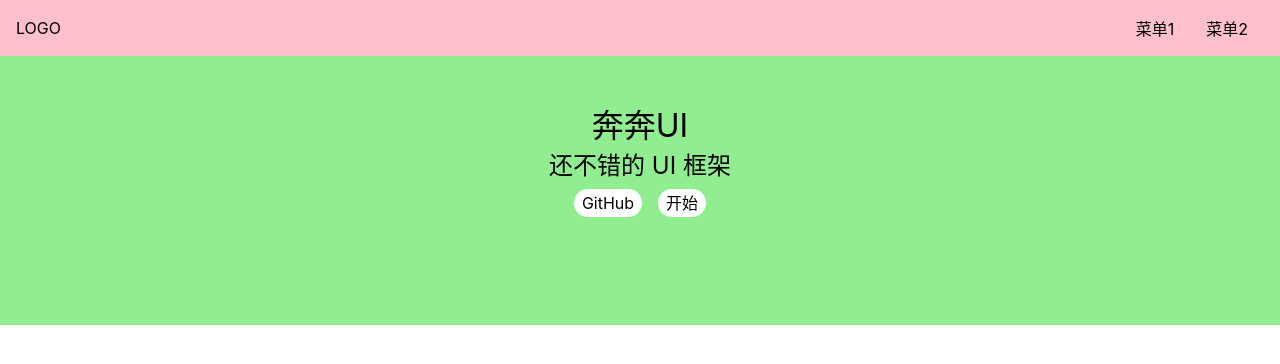
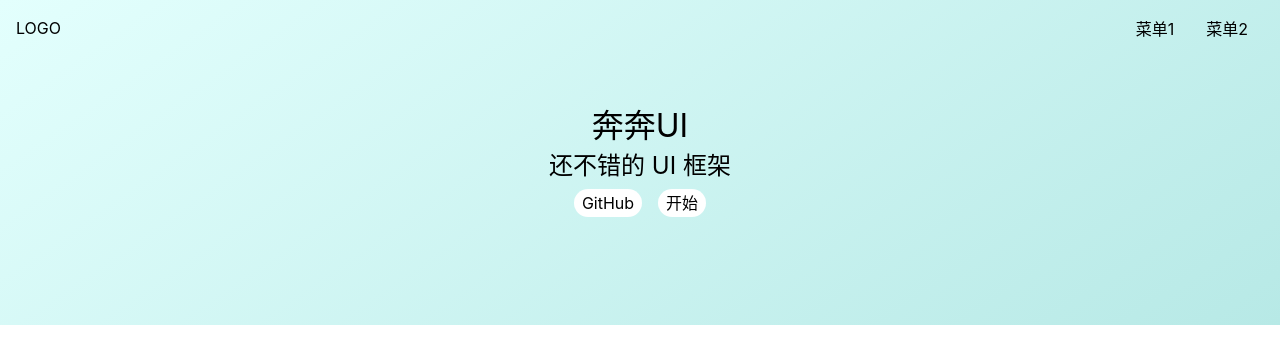
Before and after one commit to bens1320/BenUI, a Vue app: page /#/ in a window 1280 px wide. Shown: the top 364 px of the page. Built offline with nearby package versions, Linux system fonts and the light colour scheme.

Commit message:
background color gradient

```diff
--- a/src/components/TopNav.vue
+++ b/src/components/TopNav.vue
@@ -28,7 +28,6 @@
 </script>
 <style lang="scss" scoped>
 .top-nav {
-  background: pink;
   display: flex;
   padding: 16px;
   position: fixed;
--- a/src/views/Home.vue
+++ b/src/views/Home.vue
@@ -1,5 +1,5 @@
 <template>
-  <div>
+  <div class="topNavAndBanner">
     <TopNav/>
     <div class="banner">
       <h1>奔奔UI</h1>
@@ -24,14 +24,16 @@
 </script>
 
 <style lang="scss" scoped>
+.topNavAndBanner {
+  background: linear-gradient(145deg, rgba(0, 0, 0, 1) 0%, rgba(0, 0, 0, 1) 0%, rgba(227, 255, 253, 1) 0%, rgba(183, 233, 230, 1) 100%);
+}
+
 .banner {
   padding: 100px 0;
   display: flex;
   justify-content: center;
   align-items: center;
   flex-direction: column;
-  background: lightgreen;
-
   > .actions {
     padding: 8px 0;
 
```
